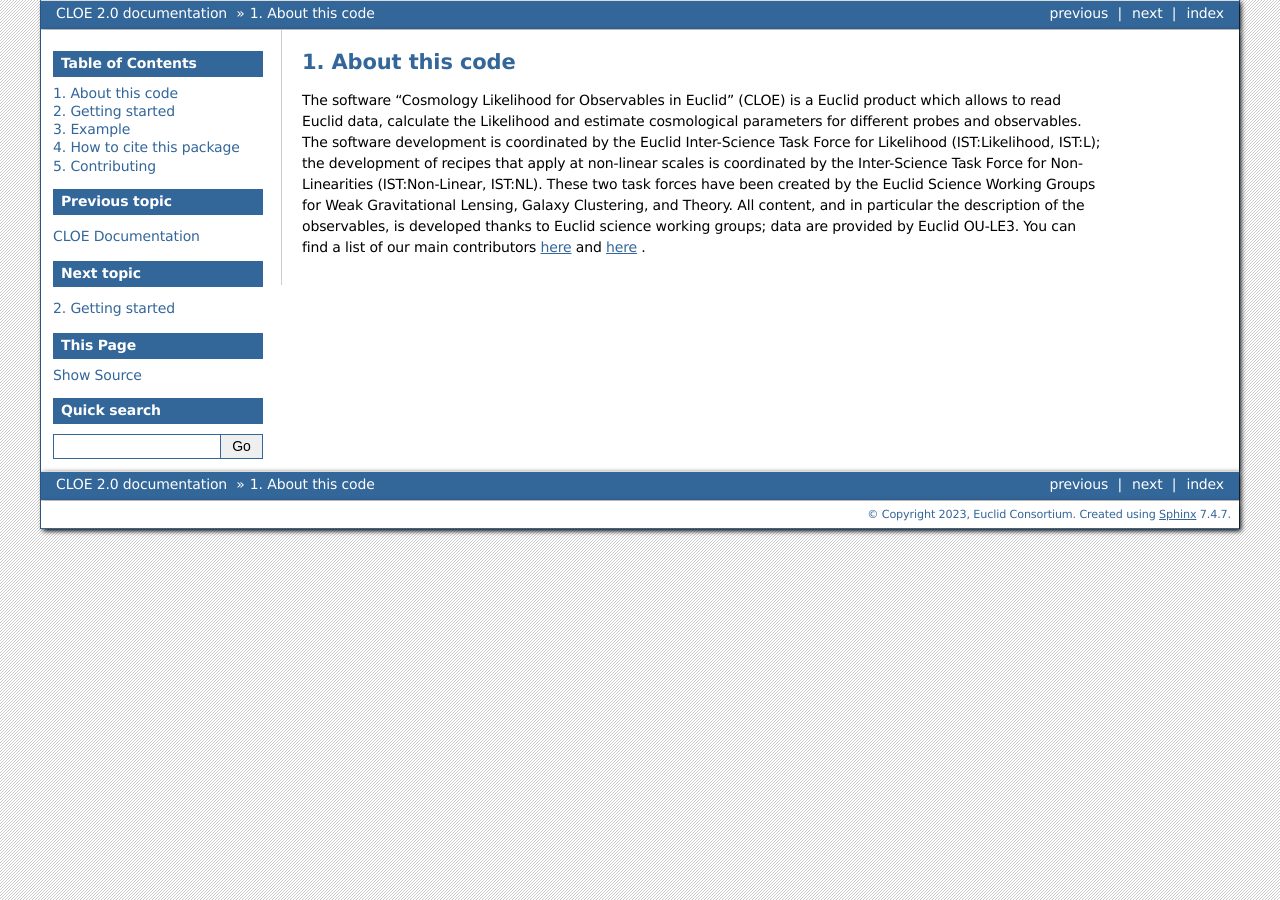
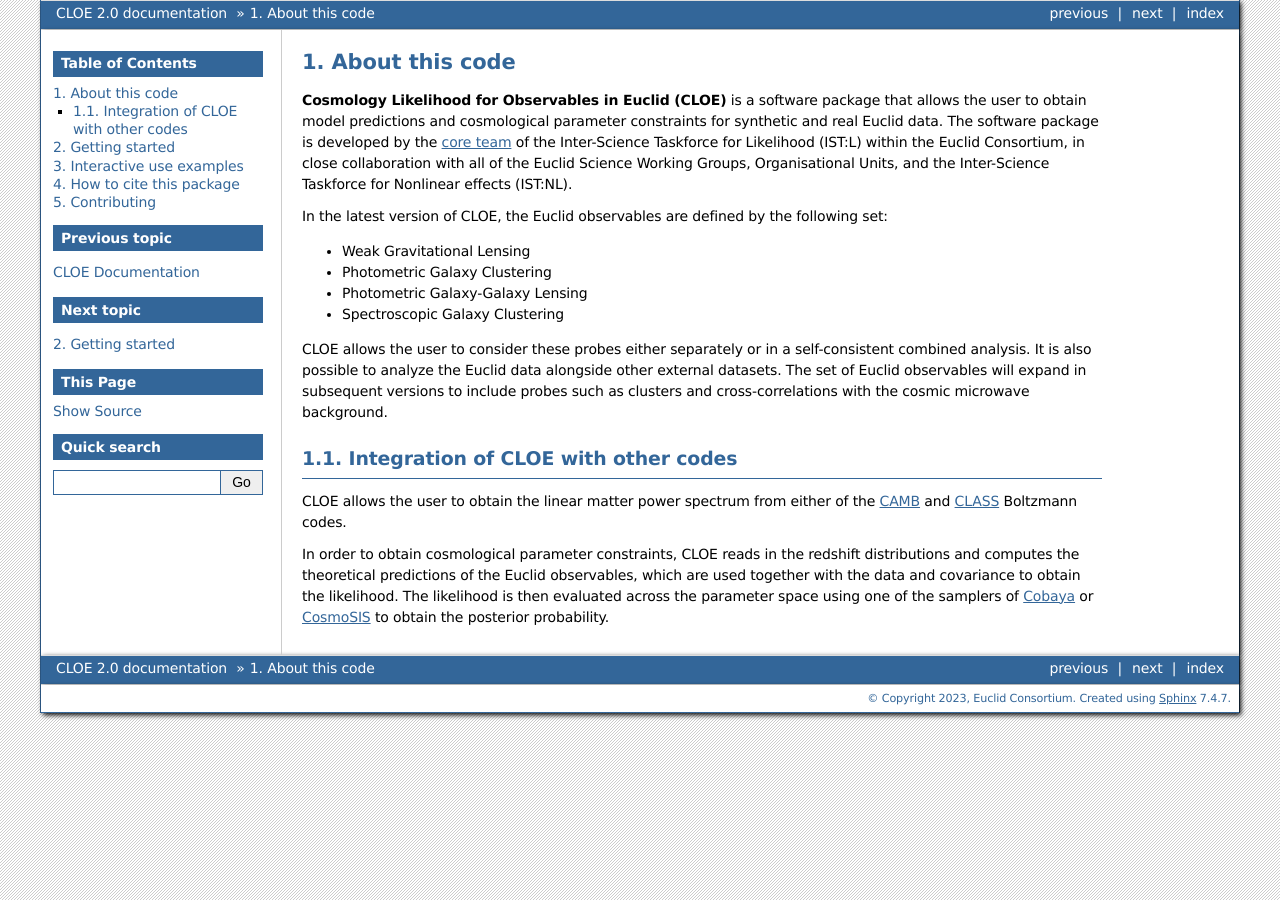
Before and after one commit to testarnyttnamn/testnamemaster, a Sphinx documentation site: the page built from docs/source/about.rst, in a window 1280 px wide. Built offline with Sphinx 7.4.7, drawn with Linux system fonts in a browser that asks for light colours; pages that are not in the unit, such as notebooks, are missing from menus.

Commit message:
Implementing Shahab's comments on the landing page

```diff
--- a/cloe/__init__.py
+++ b/cloe/__init__.py
@@ -2,7 +2,7 @@
 
 """CLOE Module
 
-Provide some basic description of the CLOE module.
+This section provides detailed information on the CLOE modules and methods.
 
 """
 
--- a/docs/source/about.rst
+++ b/docs/source/about.rst
@@ -1,8 +1,24 @@
 About this code
 ==================
 
-The software "Cosmology Likelihood for Observables in Euclid" (CLOE) is a Euclid product which allows to read Euclid data, calculate the Likelihood and estimate cosmological parameters for different probes and observables.
-The software development is coordinated by the Euclid Inter-Science Task Force for Likelihood (IST:Likelihood, IST:L); the development of recipes that apply at non-linear scales is coordinated by the Inter-Science Task Force for Non-Linearities (IST:Non-Linear, IST:NL).
-These two task forces have been created by the Euclid Science Working Groups for Weak Gravitational Lensing, Galaxy Clustering, and Theory.
-All content, and in particular the description of the observables, is developed thanks to Euclid science working groups; data are provided by Euclid OU-LE3.
-You can find a list of our main contributors `here  <https://gitlab.euclid-sgs.uk/pf-ist-likelihood/likelihood-implementation/-/wikis/ISTL-core-members>`_ and `here  <https://gitlab.euclid-sgs.uk/pf-ist-nonlinear/likelihood-implementation/-/wikis/home>`_ .
+**Cosmology Likelihood for Observables in Euclid (CLOE)** is a software package that allows the user to obtain model predictions and cosmological parameter constraints for synthetic and real Euclid data.
+The software package is developed by the `core team <https://gitlab.euclid-sgs.uk/pf-ist-likelihood/likelihood-implementation/-/wikis/ISTL-core-members>`_ of the Inter-Science Taskforce for Likelihood (IST:L) within the Euclid Consortium, in close collaboration with all of the Euclid Science Working Groups, Organisational Units,
+and the Inter-Science Taskforce for Nonlinear effects (IST:NL).
+
+In the latest version of CLOE, the Euclid observables are defined by the following set:
+
+- Weak Gravitational Lensing
+- Photometric Galaxy Clustering
+- Photometric Galaxy-Galaxy Lensing
+- Spectroscopic Galaxy Clustering
+
+CLOE allows the user to consider these probes either separately or in a self-consistent combined analysis. It is also possible to analyze the Euclid data alongside other external datasets.
+The set of Euclid observables will expand in subsequent versions to include probes such as clusters and cross-correlations with the cosmic microwave background.
+
+Integration of CLOE with other codes
+-------------------------------------
+
+CLOE allows the user to obtain the linear matter power spectrum from either of the `CAMB <https://camb.readthedocs.io/en/latest/>`_ and `CLASS <https://lesgourg.github.io/class_public/class.html>`_ Boltzmann codes.
+
+In order to obtain cosmological parameter constraints, CLOE reads in the redshift distributions and computes the theoretical predictions of the Euclid observables, which are used together with the data and covariance
+to obtain the likelihood. The likelihood is then evaluated across the parameter space using one of the samplers of `Cobaya <https://cobaya.readthedocs.io/en/latest/>`_ or `CosmoSIS <https://cosmosis.readthedocs.io/en/latest/>`_ to obtain the posterior probability.
--- a/docs/source/conf.py
+++ b/docs/source/conf.py
@@ -72,7 +72,7 @@
 # General information about the project.
 project = u'CLOE'
 copyright = u'2023, Euclid Consortium'
-author = u'Euclid IST:L and IST:NL'
+author = u'Euclid IST:L in close collaboration with all SWGs, OUs, and IST:NL'
 
 # The version info for the project you're documenting, acts as replacement for
 # |version| and |release|, also used in various other places throughout the
--- a/docs/source/index.rst
+++ b/docs/source/index.rst
@@ -6,7 +6,8 @@
 CLOE Documentation
 ==================
 
-The package Cosmology Likelihood for Observables in Euclid (CLOE) is developed by the Inter-Science Task Force for Likelihood development
+Cosmology Likelihood for Observables in Euclid (CLOE) is a validated analysis package developed by the Likelihood Inter-Science Taskforce (IST:L) for the Euclid mission,
+in close collaboration with all of the Euclid Science Working Groups (SWG), Organisational Units (OU), and the Nonlinear Inter-Science Taskforce (IST:NL).
 
 .. image:: fancy_cloe_logo.png
   :width: 100%
@@ -28,5 +29,5 @@
    cite_us
    contributing
 
-:Author: IST:L and IST:NL
+:Author: Euclid IST:L in close collaboration with all SWGs, OUs, and IST:NL
 :Version: 2.0
```
Also changed, not shown: README.md (+21 -13 lines), docs/source/cite_us.rst (+11 -1 lines), docs/source/example.rst (+5 -7 lines), docs/source/getting_started.rst (+20 -22 lines).
